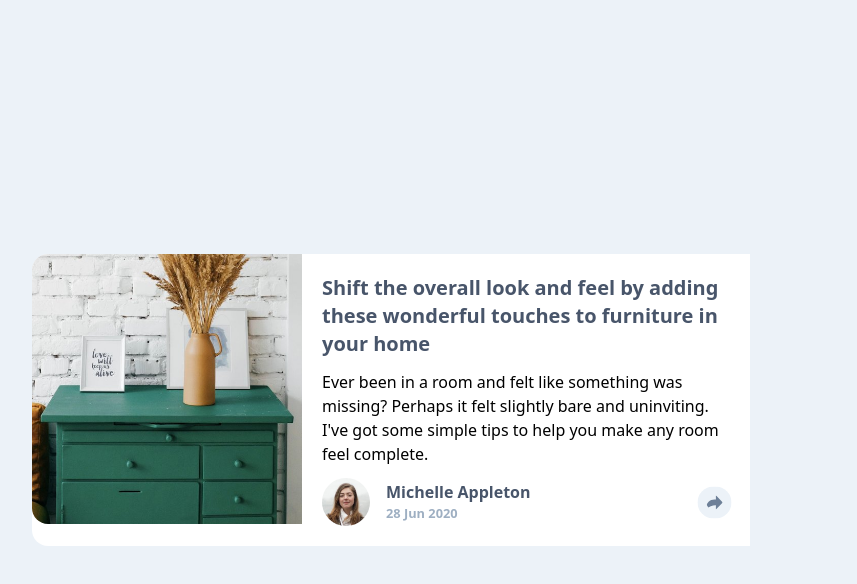
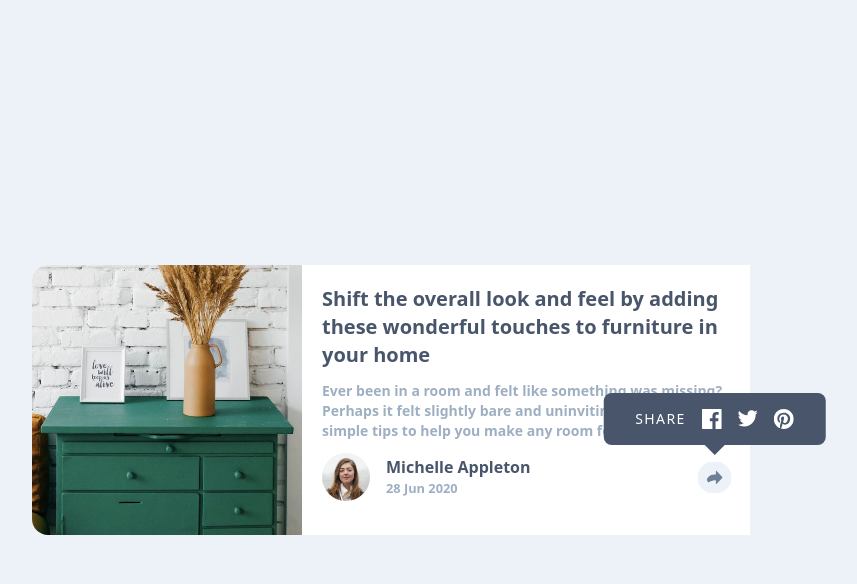
Before and after one commit to NikaBotchorishvili/article-preview-component, a website: page src/index.html in a window 1280 px wide. Both pictures are taken after a click on the picture 963 px from the left and 502 px from the top of the page. Shown: the whole page, without its empty margins (249-1106 px from the left). Drawn offline with Linux system fonts and the light colour scheme.

Commit message:
feat: Implemented the share button javascrip part of the functionality and styled everything

```diff
--- a/src/css/input.css
+++ b/src/css/input.css
@@ -1,3 +1,14 @@
 @tailwind base;
 @tailwind components;
 @tailwind utilities;
+
+@layer components{
+    .arrow-down {
+        width: 0;
+        height: 0;
+        border-left: 10px solid transparent;
+        border-right: 10px solid transparent;
+
+        border-top: 10px solid hsl(217, 19%, 35%);
+      }
+}
--- a/src/index.html
+++ b/src/index.html
@@ -4,6 +4,7 @@
 		<meta name="viewport" content="width=device-width, initial-scale=1.0" />
 		<title>Document</title>
 		<link rel="stylesheet" href="./css/output.css" />
+		<script src="./js/app.js" defer></script>
 		<link rel="preconnect" href="https://fonts.googleapis.com" />
 		<link rel="preconnect" href="https://fonts.gstatic.com" crossorigin />
 		<link
@@ -26,7 +27,7 @@
 						Shift the overall look and feel by adding these
 						wonderful touches to furniture in your home
 					</h1>
-					<p class="">
+					<p class="text-grayishBlue font-semibold text-sm">
 						Ever been in a room and felt like something was missing?
 						Perhaps it felt slightly bare and uninviting. I've got
 						some simple tips to help you make any room feel
@@ -49,12 +50,46 @@
 								>
 							</div>
 						</div>
-						<img
-                            id="share-button"
-							class="bg-lightGrayishBlue scale-110 cursor-pointer rounded-full p-2"
-							src="./images/icon-share.svg"
-							alt=""
-						/>
+						<div class="relative">
+							<img
+								id="shareButton"
+								class="bg-lightGrayishBlue scale-110 cursor-pointer rounded-full p-2"
+								src="./images/icon-share.svg"
+								alt=""
+							/>
+							<!-- display: flex is applied from javascript -->
+							<div
+								id="shareBox"
+								class="hidden flex-col items-center absolute -top-[70px] left-1/2 -translate-x-1/2 z-10"
+							>
+								<div
+									class="gap-x-4 bg-veryDarkGrayishBlue px-8 py-4 rounded-lg w-max flex items-center "
+								>
+									<small
+										class="font-extralight tracking-widest text-sm text-white"
+										>SHARE</small
+									>
+
+									<img
+										class="cursor-pointer"
+										src="./images/icon-facebook.svg"
+										alt=""
+									/>
+									<img
+										class="cursor-pointer"
+										src="./images/icon-twitter.svg"
+										alt=""
+									/>
+									<img
+										class="cursor-pointer"
+										src="./images/icon-pinterest.svg"
+										alt=""
+									/>
+								</div>
+                                <div class="arrow-down"></div>
+
+							</div>
+						</div>
 					</div>
 				</section>
 			</article>
--- /dev/null
+++ b/src/js/app.js
@@ -0,0 +1,8 @@
+let shareButton = document.getElementById('shareButton');
+let shareBox = document.getElementById('shareBox');
+
+shareButton.addEventListener("click", toggleShareBox)
+function toggleShareBox() {
+    console.log("ben")
+    shareBox.style.display = (shareBox.style.display === 'none' || shareBox.style.display === '') ? 'flex' : 'none';
+}
```
Also changed, not shown: src/css/output.css.
